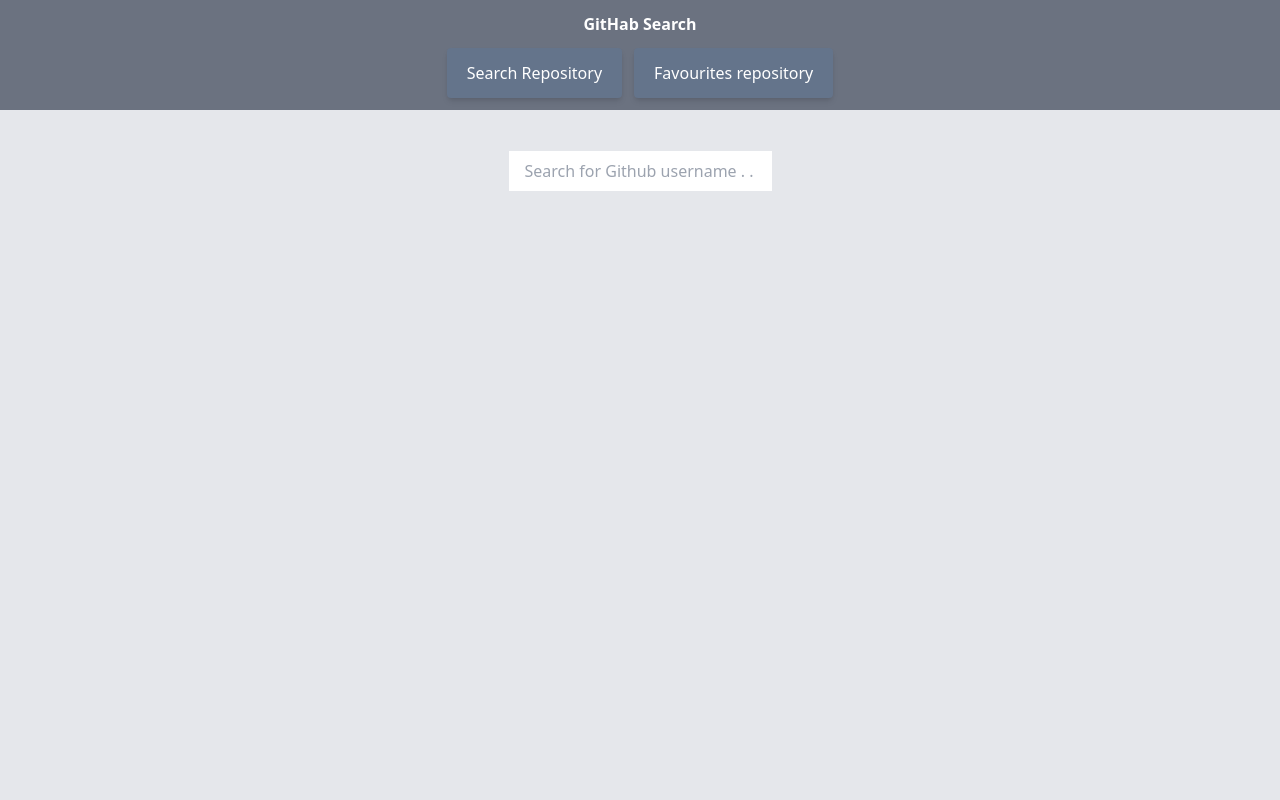
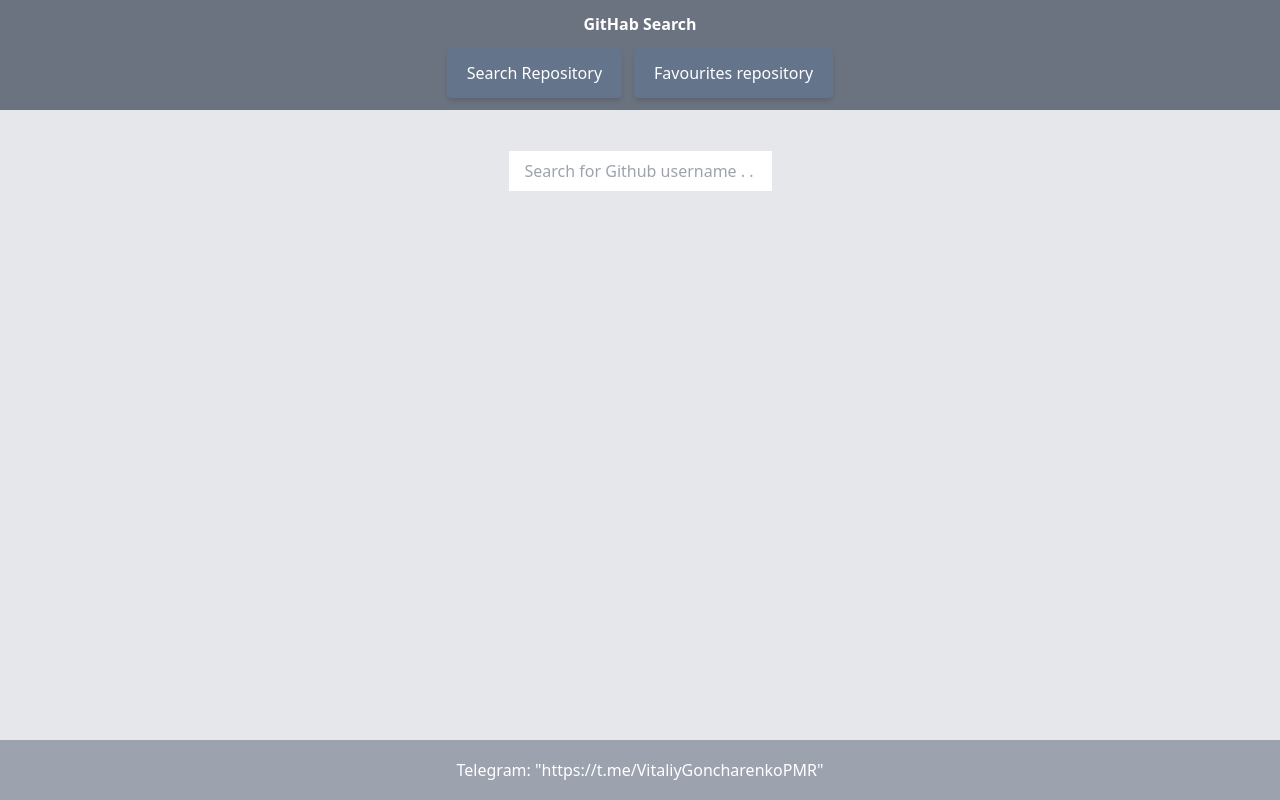
Before and after one commit to GoncharenkoVitaliy/SearcheGithubRepository, a React (Create React App) app: page / in a window 1280 px wide. Shown: the top 800 px of the page. Built offline with nearby package versions, Linux system fonts and the light colour scheme; the HTML template or start-up script is replaced by a standard one.

Commit message:
Adaptive2

```diff
--- a/src/App.tsx
+++ b/src/App.tsx
@@ -6,7 +6,7 @@
 
 function App() {
   return (
-    <div className="flex flex-col min-h-full mx-0 px-0 w-full  bg-gray-300">
+    <div className="flex flex-col mx-0 px-0 h-screen w-full  bg-gray-300">
       <Navigation />
       <div className="flex-[1_1_0%]">
         <Routes>
--- a/src/pages/SearchPages.tsx
+++ b/src/pages/SearchPages.tsx
@@ -29,7 +29,7 @@
   };
 
   return (
-    <div className="flex flex-col items-center fd-column pt-10 mx-auto min-h-screen w-screen bg-gray-200">
+    <div className="flex flex-col items-center fd-column pt-10 mx-auto h-full w-screen bg-gray-200">
       {isError && (
         <p className="text-center text-red-600">Something went wrong...</p>
       )}
```
